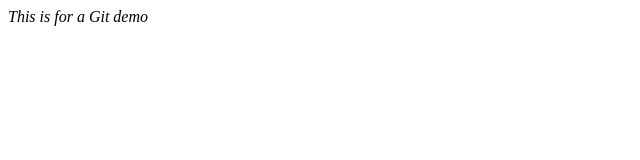
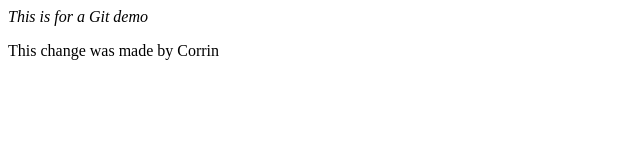
Before and after one commit to cmcourville/First_Github_Project, a plain HTML site: page index.html in a window 1280 px wide. Shown: the whole page, without its empty margins (0-640 px from the left). Drawn offline with Linux system fonts and the light colour scheme.

Commit message:
Added Corrin feature

```diff
--- a/index.html
+++ b/index.html
@@ -9,5 +9,6 @@
     </head>
     <body>
         <em>This is for a Git demo</em>
+        <p>This change was made by Corrin</p>
     </body>
 </html>
```
